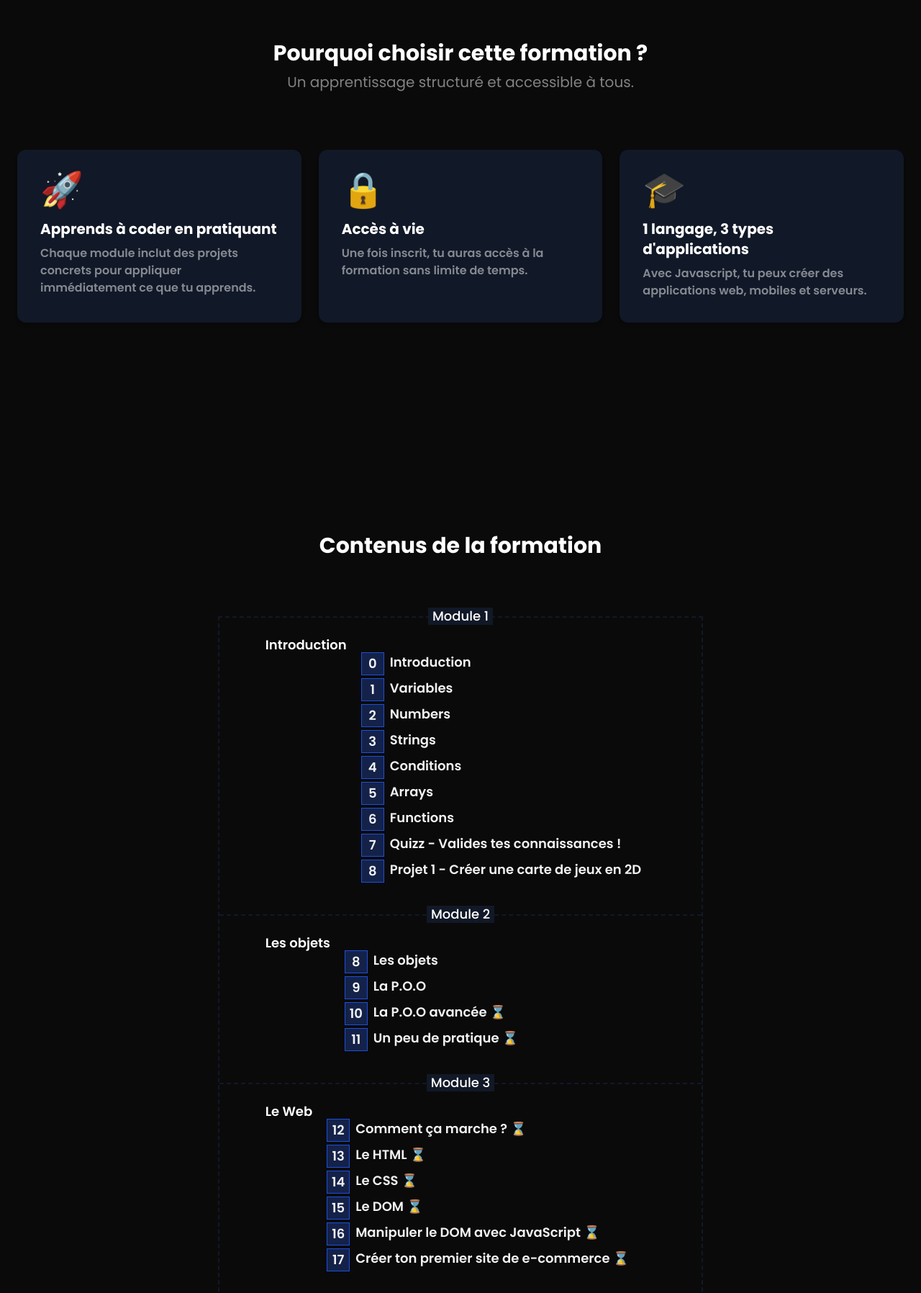
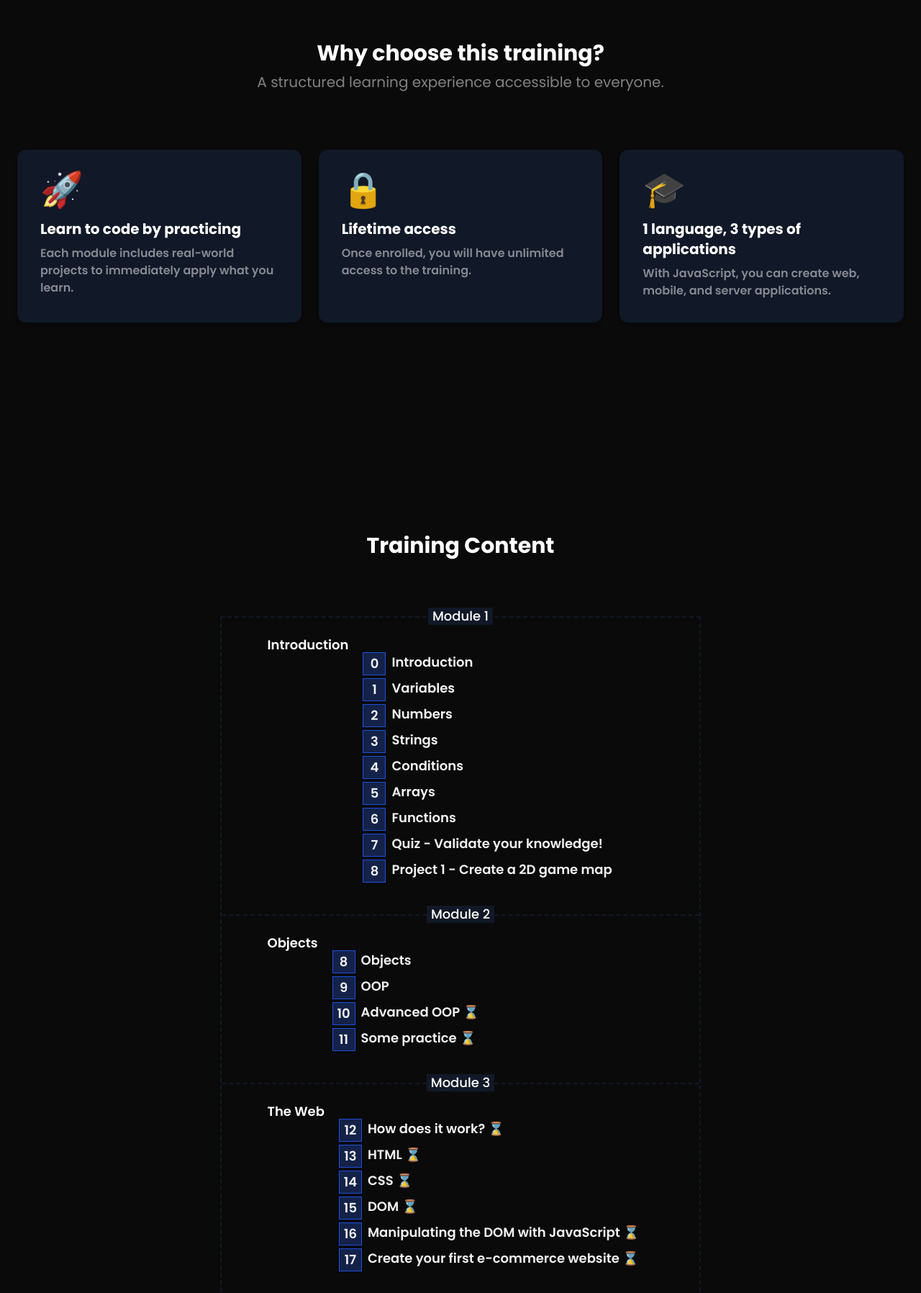
Before and after one commit to ashxjs/codewithashx_landing_page, a Next.js app: page / in a window 1280 px wide. Shown: the part 994-2790 px from the top of the page at 72% size. Built offline with nearby package versions, Linux system fonts and the light colour scheme.

Commit message:
UPDATE: automatic detection

```diff
--- /dev/null
+++ b/locales/en.json
@@ -0,0 +1,187 @@
+{
+    "hero": {
+        "title_1": "Training",
+        "title_2": "Complete JavaScript: From Beginner to ",
+        "title_3": "Expert",
+        "title_4": "in 2025",
+        "description": "Online JavaScript training for beginners and developers. Learn to code and create web, mobile, and server applications with hands-on projects.",
+        "CTAButton": "Access the training 🚀"
+    },
+    "features": {
+        "title": "Why choose this training?",
+        "description": "A structured learning experience accessible to everyone.",
+        "features": {
+            "learning_code": {
+                "icon": "🚀",
+                "title": "Learn to code by practicing",
+                "description": "Each module includes real-world projects to immediately apply what you learn."
+            },
+            "lifetime_access": {
+                "icon": "🔒",
+                "title": "Lifetime access",
+                "description": "Once enrolled, you will have unlimited access to the training."
+            },
+            "one_language_three_apps": {
+                "icon": "🎓",
+                "title": "1 language, 3 types of applications",
+                "description": "With JavaScript, you can create web, mobile, and server applications."
+            }
+        }
+    },
+    "content": {
+        "title": "Training Content",
+        "modules": {
+            "1": {
+                "title": "Introduction",
+                "chapters": {
+                    "0": {
+                        "title": "Introduction",
+                        "description": "Introduction to the training and JavaScript"
+                    },
+                    "1": {
+                        "title": "Variables",
+                        "description": "Introduction to variables and data types"
+                    },
+                    "2": {
+                        "title": "Numbers",
+                        "description": "Introduction to numbers and mathematical operations"
+                    },
+                    "3": {
+                        "title": "Strings",
+                        "description": "Introduction to strings and manipulation operations"
+                    },
+                    "4": {
+                        "title": "Conditions",
+                        "description": "Introduction to conditions and control structures"
+                    },
+                    "5": {
+                        "title": "Arrays",
+                        "description": "Introduction to arrays and data structures"
+                    },
+                    "6": {
+                        "title": "Functions",
+                        "description": "Introduction to functions"
+                    },
+                    "7": {
+                        "title": "Quiz - Validate your knowledge!",
+                        "description": "Quiz to validate your knowledge"
+                    },
+                    "8": {
+                        "title": "Project 1 - Create a 2D game map",
+                        "description": "Create a 2D game map using JavaScript"
+                    }
+                }
+            },
+            "2": {
+                "title": "Objects",
+                "chapters": {
+                    "8": {
+                        "title": "Objects",
+                        "description": "Introduction to objects and data structures"
+                    },
+                    "9": {
+                        "title": "OOP",
+                        "description": "Introduction to Object-Oriented Programming"
+                    },
+                    "10": {
+                        "title": "Advanced OOP",
+                        "description": "Advanced Object-Oriented Programming"
+                    },
+                    "11": {
+                        "title": "Some practice",
+                        "description": "Some practice with OOP"
+                    }
+                }
+            },
+            "3": {
+                "title": "The Web",
+                "chapters": {
+                    "12": {
+                        "title": "How does it work?",
+                        "description": "Introduction to the Web"
+                    },
+                    "13": {
+                        "title": "HTML",
+                        "description": "Introduction to HTML"
+                    },
+                    "14": {
+                        "title": "CSS",
+                        "description": "Introduction to CSS"
+                    },
+                    "15": {
+                        "title": "DOM",
+                        "description": "Introduction to the DOM"
+                    },
+                    "16": {
+                        "title": "Manipulating the DOM with JavaScript",
+                        "description": "Manipulating the DOM with JavaScript"
+                    },
+                    "17": {
+                        "title": "Create your first e-commerce website",
+                        "description": "Create your first e-commerce website"
+                    }
+                }
+            }
+        }
+    },
+    "testimonials": {
+        "title": "Student Reviews",
+        "description": "Dozens of learners have already transformed their future!",
+        "testimonials": {
+            "0": {
+                "name": "Veechal R.",
+                "text": "This training allowed me to learn the basics of programming with JavaScript, I 100% recommend it!"
+            },
+            "1": {
+                "name": "Léana H.",
+                "text": "Thanks to this JavaScript training, I mastered the basics of programming and developed my own website!"
+            },
+            "2": {
+                "name": "Florent D.",
+                "text": "This training helped me create and launch my first e-commerce site with JavaScript"
+            }
+        }
+    },
+    "overlay": {
+        "CTAButton": "Join"
+    },
+    "CTA": {
+        "title": "Join the training today!",
+        "description": "Sign up now for our complete JavaScript training and enjoy free access for the first 50 enrollees!",
+        "CTAButton": "Access the training 🚀"
+    },
+    "FAQ": {
+        "title": "Frequently Asked Questions",
+        "questions": {
+            "0": {
+                "question": "Is the JavaScript training suitable for my level?",
+                "answer": "Yes, absolutely! This training is designed for beginners who want to learn coding with JavaScript."
+            },
+            "1": {
+                "question": "How long do I have access to the JavaScript training?",
+                "answer": "You will have lifetime access to the training! No time limits ⏳, you can learn at your own pace and revisit the lessons as often as you like."
+            },
+            "2": {
+                "question": "Are practical projects included in the JavaScript training?",
+                "answer": "Yes, at the end of each module, you will complete a quiz and a project! They will help you validate all the concepts covered in the module."
+            },
+            "3": {
+                "question": "Is the JavaScript training eligible for CPF?",
+                "answer": "Not yet, but maybe in the future!"
+            },
+            "4": {
+                "question": "What tools are needed to follow the JavaScript training?",
+                "answer": "We will only use free tools, such as Visual Studio Code, Git, GitHub, and Node.js."
+            }
+        }
+    },
+    "footer": {
+        "copyright": "©{year} - present Code with Ashx"
+    },
+    "menu": {
+        "courses": "Training",
+        "content": "Content",
+        "testimonials": "Reviews",
+        "faq": "FAQ"
+    }
+}
--- a/src/i18n/request.ts
+++ b/src/i18n/request.ts
@@ -1,12 +1,24 @@
+import { headers } from "next/headers";
 import { getRequestConfig } from "next-intl/server";
 
 export default getRequestConfig(async () => {
   // Provide a static locale, fetch a user setting,
   // read from `cookies()`, `headers()`, etc.
-  const locale = "fr";
+  const headersList = await headers();
+  let locale = headersList.get("accept-language")?.split(",")[0];
+
+  if (!locale) {
+    locale = "fr";
+  }
+
+  if (locale.includes("-")) {
+    locale = locale.split("-")[0];
+  }
+
+  const filePath = await import(`../../locales/${locale}.json`);
 
   return {
     locale,
-    messages: (await import(`../../translation/${locale}.json`)).default,
+    messages: filePath.default,
   };
 });
```
Also changed, not shown: locales/fr.json (renamed from translation/fr.json).
